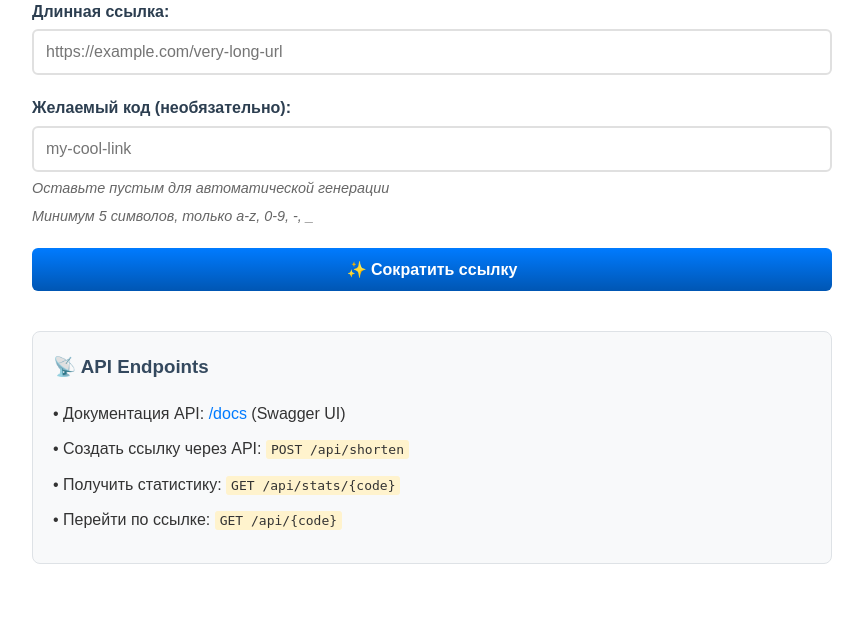
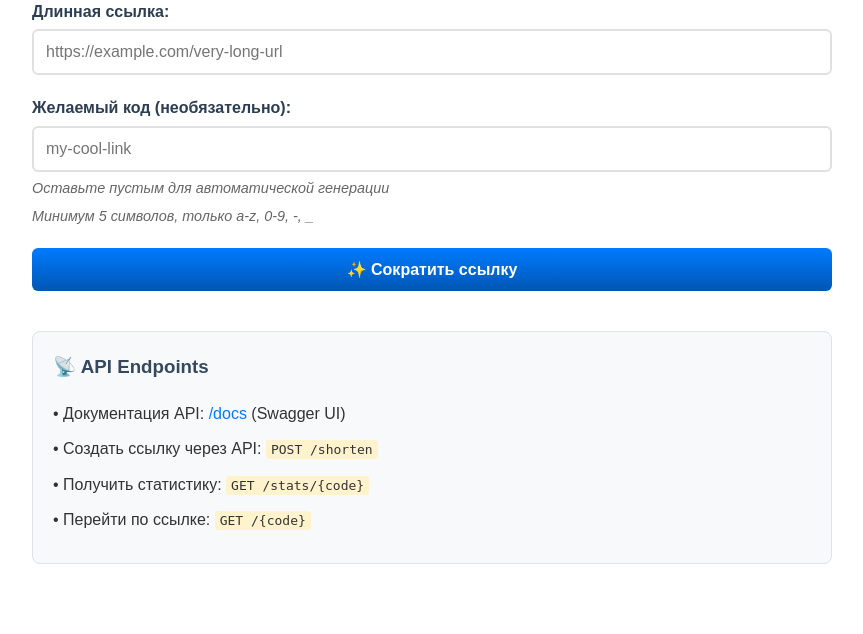
Before and after one commit to SibAlive/URL-shortener, a Python web app: template templates/index.html in a window 1280 px wide. Shown: the part 174-808 px from the top of the page, without its empty margins (208-1071 px from the left). Run offline with Jinja, Linux system fonts and the light colour scheme; the template is opened without the code that fills it, so the values that code supplies are empty.

```diff
--- a/templates/index.html
+++ b/templates/index.html
@@ -68,9 +68,9 @@
     <div class="api-section">
         <h3>📡 API Endpoints</h3>
         <p>• Документация API: <a href="/docs" target="_blank">/docs</a> (Swagger UI)</p>
-        <p>• Создать ссылку через API: <span class="highlight">POST /api/shorten</span></p>
-        <p>• Получить статистику: <span class="highlight">GET /api/stats/{code}</span></p>
-        <p>• Перейти по ссылке: <span class="highlight">GET /api/{code}</span></p>
+        <p>• Создать ссылку через API: <span class="highlight">POST /shorten</span></p>
+        <p>• Получить статистику: <span class="highlight">GET /stats/{code}</span></p>
+        <p>• Перейти по ссылке: <span class="highlight">GET /{code}</span></p>
     </div>
 </body>
 </html>
```
Also changed, not shown: README.md, 1 other file.
